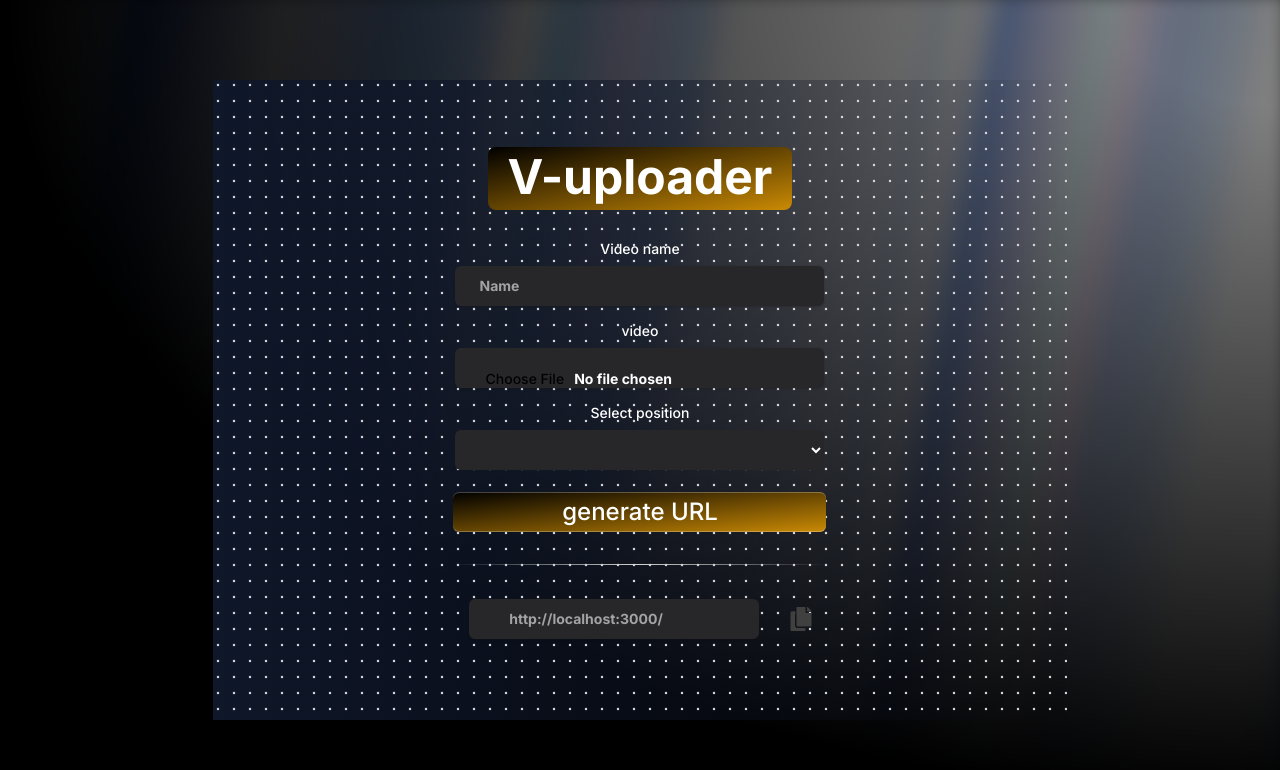
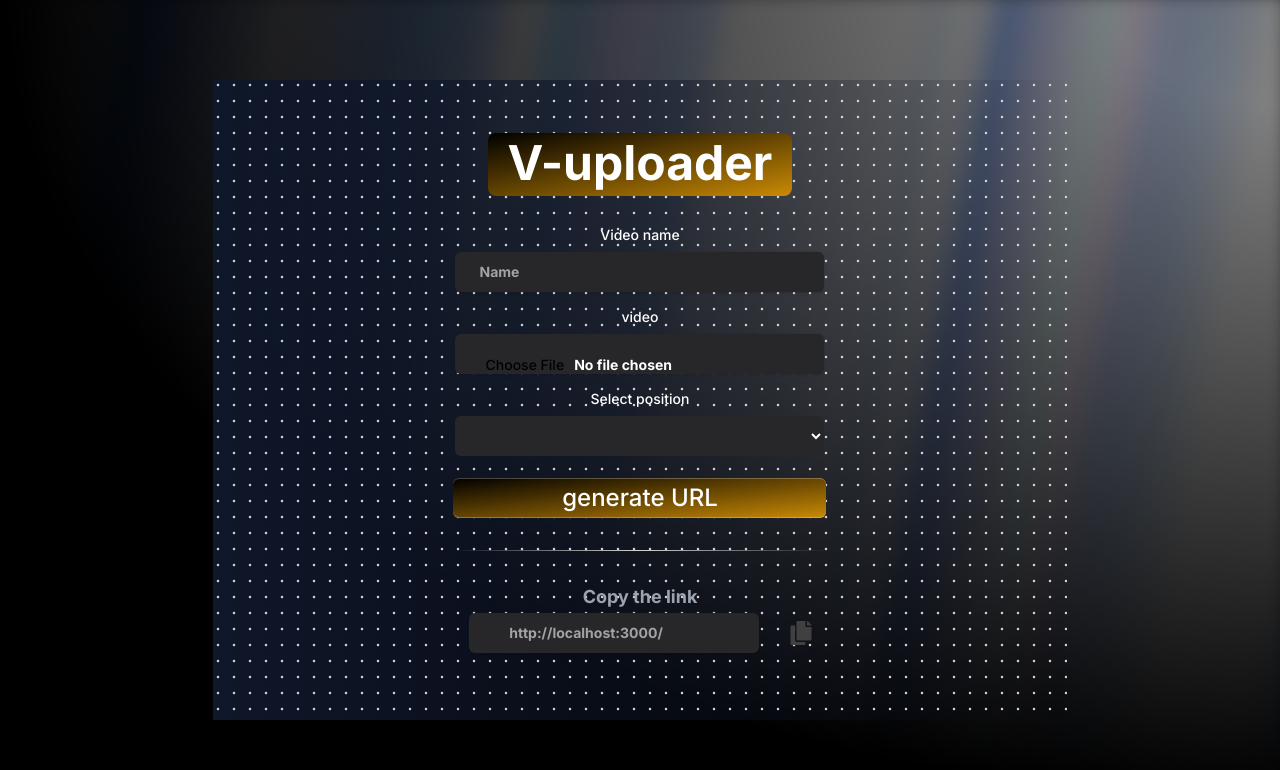
Before and after one commit to adarshshan/video-uploader-frontend, a Next.js app: page / in a window 1280 px wide. Shown: the top 770 px of the page. Built offline with nearby package versions, Linux system fonts and the light colour scheme; no server answers.

Commit message:
some text added

```diff
--- a/src/app/page.tsx
+++ b/src/app/page.tsx
@@ -161,6 +161,7 @@
 
                             </form>
                             <div className="mb-4 ">
+                                <p className='text-lg text-gray-400'>Copy the link</p>
                                 <div className="flex justify-around">
                                     <Input id="link"
                                         ref={inputRef}
```
